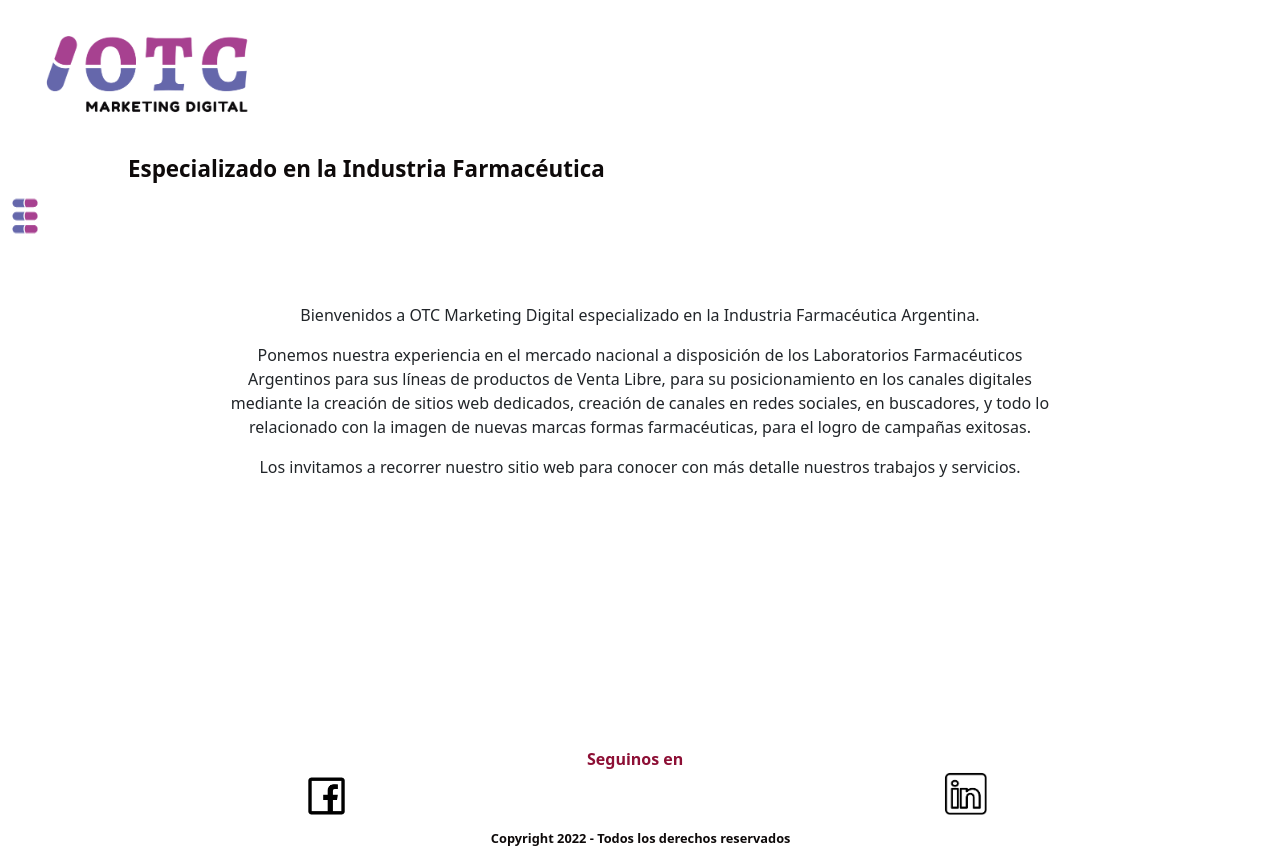
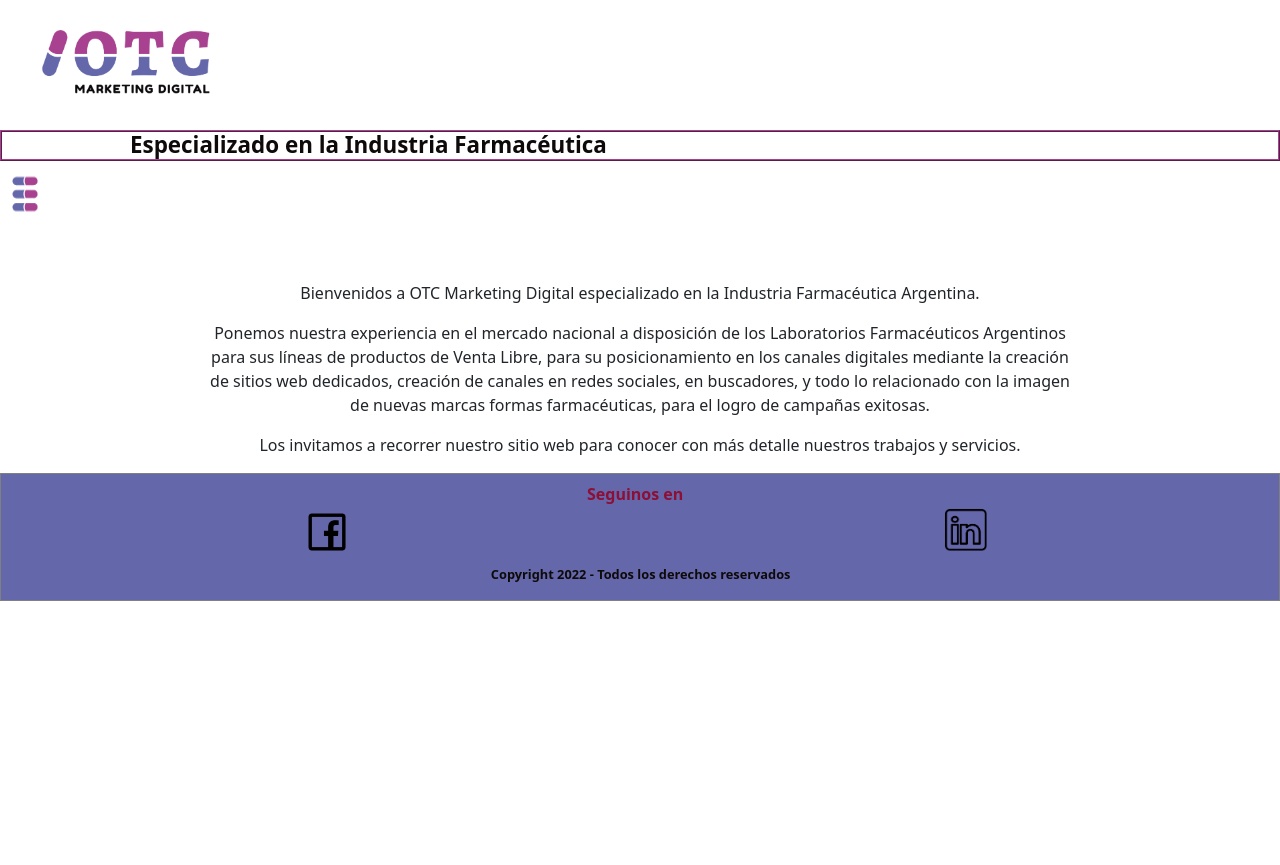
Before and after one commit to AlejandroCelayeta/sass2, a website: page index.html in a window 1280 px wide. After the commit the page ends 800 px from the top, so only its background shows below. Drawn offline with nearby package versions, Linux system fonts and the light colour scheme.

Commit message:
Agregado de Listas Mixing y mapa

```diff
--- /dev/null
+++ b/scss/base/_extends.scss
@@ -0,0 +1,8 @@
+@import './listas';
+
+/* Extends */
+
+%footer {
+    background-color: $footer-color2;
+    border: grey solid 1px;
+}
--- /dev/null
+++ b/scss/base/_listas.scss
@@ -0,0 +1,11 @@
+/* Lista de colores de footer */
+
+$footer-color1: rgb(238, 221, 148);
+$footer-color2: rgb(101, 103, 171);
+$footer-color3: rgb(167, 65, 144);
+$footer-color4: rgb(82, 80, 80);
+$footer-color5: rgb(177, 77, 77);
+$footer-color6: rgb(0, 128, 90);
+$footer-color7: rgb(97, 96, 96);
+$footer-color8: rgb(255, 254, 254);
+$footer-color9: rgba(0, 0, 0, 0.3);
--- /dev/null
+++ b/scss/base/_mapas.scss
@@ -0,0 +1,7 @@
+@import '../base/listas';
+/* Mapas */
+
+/* Mapa input mail suscribir */
+$bg: (bgcolor-uno: rgb(167, 65, 144),
+    bgcolor-dos: rgb(141, 15, 53),
+    bgcolor-tres: rgb(177, 77, 77));
--- /dev/null
+++ b/scss/base/_mixins.scss
@@ -0,0 +1,5 @@
+/* Mixins */
+
+@mixin border-titulo ($valor) {
+    border: 2px ridge $color7;
+}
--- a/scss/base/_variables.scss
+++ b/scss/base/_variables.scss
@@ -14,6 +14,7 @@
 $font-color2: #0c4720;
 $font-color3: #8d0f35;
 $font-color4: rgb(6, 11, 82);
+$font-color5: rgb(255, 255, 255);
 
 
 // /* Variables de colores fondos */
@@ -31,6 +32,8 @@
 /* Variables de colores */
 $color1: rgb(14, 10, 10);
 $color2: #0c4720;
-$color3: #8d0f35;
+$color3: rgb(141, 15, 53);
 $color4: rgb(6, 11, 82);
 $color5: rgb(97, 96, 96);
+$color6: rgb(255, 255, 255);
+$color7: rgb(167, 65, 144);
--- a/scss/components/_body.scss
+++ b/scss/components/_body.scss
@@ -1,4 +1,3 @@
-@import "../base/reset";
 @import "../base/variables";
 
 /* Body */
@@ -13,8 +12,8 @@
 	text-decoration: none;
 	text-align: center;
 	padding-top: 5%;
-	padding-right: 17%;
-	padding-left: 17%;
+	padding-right: 15%;
+	padding-left: 15%;
 
 
 	body {
--- a/scss/components/_footer.scss
+++ b/scss/components/_footer.scss
@@ -1,7 +1,11 @@
 @import '../base/variables';
-
+@import '../base/listas';
+@import '../base/mapas';
 
 /*Propiedades del footer*/
+footer {
+	@extend %footer;
+}
 
 .p-seguir {
 	@media only screen and (min-device-width : 480px) and (max-device-width : 1024px) {
@@ -20,7 +24,7 @@
 	padding-top: 0%;
 	padding-bottom: 0.5%;
 	padding-right: 10%;
-	margin-top: 2.5em;
+	margin-top: 0%;
 	margin: -5%;
 
 	&:hover {
@@ -74,7 +78,7 @@
 .footer-redes {
 	.f-head {
 		margin: 0%;
-		padding-top: 20%;
+		padding-top: 1%;
 		text-align: center;
 		justify-self: center;
 		grid-area: a;
--- a/scss/components/_formsuscribe.scss
+++ b/scss/components/_formsuscribe.scss
@@ -10,14 +10,20 @@
 
 
 .form-control {
+	&:hover {
+		background-color: map-get($bg, bgcolor-uno);
+	}
+
 	&:focus {
-		background-color: $bg-color3;
+		background-color: map-get($bg, bgcolor-dos);
 		font-weight: bolder;
 	}
 }
 
 .form-control {
 	font-size: $font-medium;
+	color: $font-color5;
+	background-color: map-get($bg, bgcolor-tres);
 }
 
 .input-group-text {
--- a/scss/components/_header.scss
+++ b/scss/components/_header.scss
@@ -5,7 +5,7 @@
 	.logo {
 		display: flex;
 		grid-area: 1;
-		width: 30vh;
+		width: 25vh;
 		height: auto;
 		margin: 0%;
 		margin-left: 3%;
--- a/scss/components/_mapacontacto.scss
+++ b/scss/components/_mapacontacto.scss
@@ -4,10 +4,25 @@
 
 
 .mapa-google {
+
+	@media only screen and (min-device-width : 320px) and (max-device-width : 479px) {
+		* {
+			.mapa-google iframe {
+				display: flex;
+				flex-direction: column;
+				align-items: center;
+				justify-content: center;
+				top: 0%;
+				left: 0%;
+				padding-bottom: 10%;
+				margin-bottom: 30%;
+
+			}
+
 			&:hover {
 				transform: scale(1.1);
 
-		.mapa-google iframe {
+				iframe {
 					display: flex;
 					flex-direction: column;
 					align-items: center;
@@ -18,7 +33,10 @@
 					height: 100%;
 					padding-bottom: 10%;
 					margin-bottom: 30%;
+					padding-top: 5%;
 
 				}
 			}
 		}
+	}
+}
--- a/scss/components/_menuhamburguesa.scss
+++ b/scss/components/_menuhamburguesa.scss
@@ -64,6 +64,7 @@
 
 li a {
     color: $font-color1;
+    font-size: $font-small;
 }
 
 /*Estilo cuando el mouse pasa encima de cada link del menu*/
--- a/scss/components/title.scss
+++ b/scss/components/title.scss
@@ -4,6 +4,7 @@
 /* Título */
 
 .title {
+
     display: block;
     text-align: left;
     font-size: 1.4em;
@@ -12,3 +13,9 @@
     padding-left: 10%;
     color: $color1;
 }
+
+/* Utilización de Mixin */
+.title {
+
+    @include border-titulo(2px ridge $color7);
+}
--- a/scss/style.scss
+++ b/scss/style.scss
@@ -1,6 +1,10 @@
-@import 'base/reset';
+@import 'components/reset';
+@import 'base/listas';
 @import 'base/variables';
+@import 'base/mapas';
+@import 'base/mixins';
 @import 'components/body';
+@import 'base/extends';
 @import 'components/footer';
 @import 'components/formsuscribe';
 @import 'components/header';
```
Also changed, not shown: pages/contacto.html (+1 -1 lines), css/style.css, scss/components/_reset.scss (renamed from scss/base/_reset.scss), 1 other file. Lines whose indentation alone changed are shown as unchanged.
